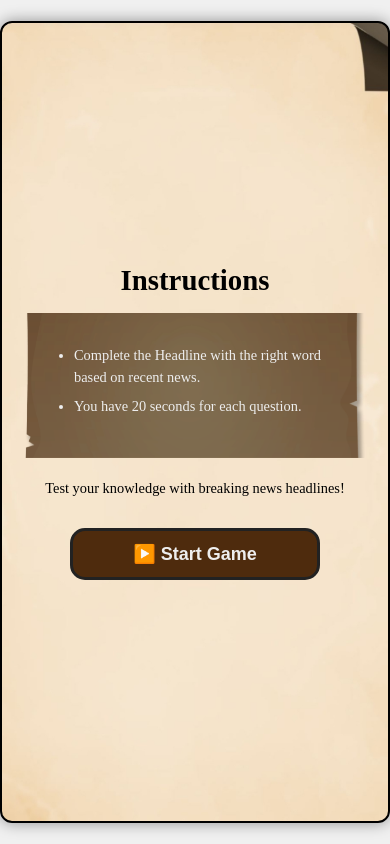
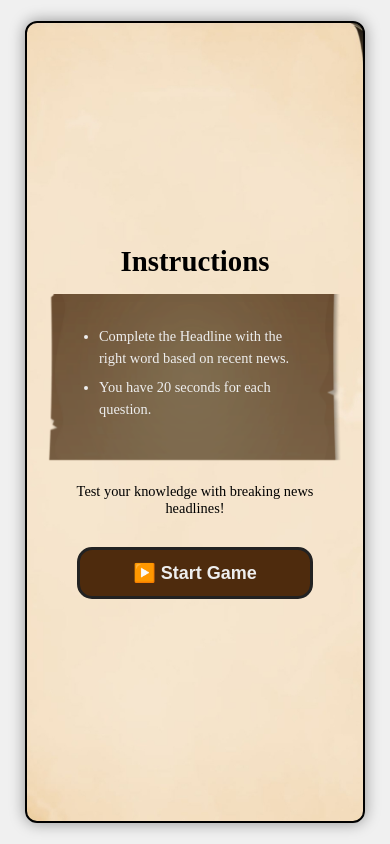
Before and after one commit to Kalmeshwar27/headlinesreact, a React (Create React App) app: page / in a window 390 px wide. Built offline with nearby package versions, Linux system fonts and the light colour scheme.

Commit message:
updated code

```diff
--- a/src/App.css
+++ b/src/App.css
@@ -48,7 +48,7 @@ body {
 /* Start Screen */
 .start-screen {
   height: 60vh;
-  max-width: 450px;
+  max-width: 500px;
   margin: 3rem auto;
   text-align: center;
   padding: 2rem;
@@ -798,7 +798,8 @@ body {
   .start-screen {
     border: 2px solid #000;
     margin: 1rem auto;
-    padding: 1rem;
+     width: 100%;
+  max-width: 340px;
   }
 
   .start-screen h1 {
@@ -881,7 +882,12 @@ body {
   .status-bar {
     font-size: 0.9rem;
   }
-
+.game-over-screen{
+  border: 2px solid #000;
+    margin: 1rem auto;
+  width: 100%;
+  max-width: 340px;
+}
   .game-over h2 {
     font-size: 1.8rem;
   }
```
